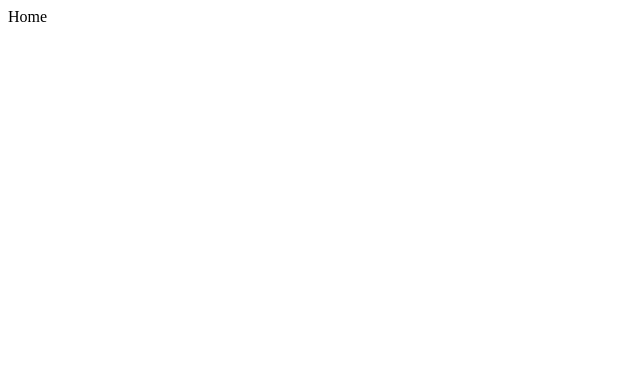
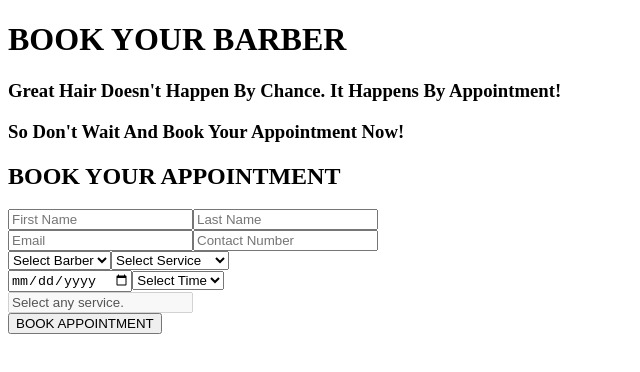
Before and after one commit to salkanovicsafet/ineor-frontend, a React (Create React App) app: page / in a window 1280 px wide. Shown: the top 372 px of the page, without its empty margins (0-640 px from the left). Built offline with nearby package versions, Linux system fonts and the light colour scheme.

Commit message:
Write home page HTML

```diff
--- a/src/pages/Home.tsx
+++ b/src/pages/Home.tsx
@@ -1,7 +1,71 @@
 import React from 'react';
+import stockBarberPhoto from '../assets/images/image.jpg';
 
 function Home(): JSX.Element {
-  return <div>Home</div>;
+  return (
+    <div className="main">
+      <header>
+        <h1>BOOK YOUR BARBER</h1>
+        <h3>
+          Great Hair Doesn&apos;t Happen By Chance. It Happens By Appointment!
+        </h3>
+        <h3>So Don&apos;t Wait And Book Your Appointment Now!</h3>
+      </header>
+      {/* <div className="image-container">
+        <img src={stockBarberPhoto} />
+      </div> */}
+      <div className="form-container">
+        <h2>BOOK YOUR APPOINTMENT</h2>
+        <form>
+          <div>
+            <input type="text" name="fname" placeholder="First Name" required />
+            <input type="text" name="lname" placeholder="Last Name" required />
+          </div>
+          <div>
+            <input type="email" name="email" placeholder="Email" required />
+            <input
+              type="tel"
+              name="phoneNumber"
+              placeholder="Contact Number"
+              required
+            />
+          </div>
+          <div>
+            <select name="barber">
+              <option value="">Select Barber</option>
+              <option value="1">Jože</option>
+              <option value="2">Janez</option>
+              <option value="3">Marko</option>
+            </select>
+            <select name="service">
+              <option value="">Select Service</option>
+              <option value="1">Shave</option>
+              <option value="2">Haircut</option>
+              <option value="3">Shave + Haircut</option>
+            </select>
+          </div>
+          <div>
+            <input type="date" name="date" />
+            <select name="time">
+              <option value="">Select Time</option>
+              <option value="1">10.00</option>
+              <option value="2">11.00</option>
+              <option value="3">12.00</option>
+            </select>
+          </div>
+          <div>
+            <input
+              type="text"
+              name="price"
+              value="Select any service."
+              disabled
+            />
+          </div>
+          <button type="submit">BOOK APPOINTMENT</button>
+        </form>
+      </div>
+    </div>
+  );
 }
 
 export default Home;
```
